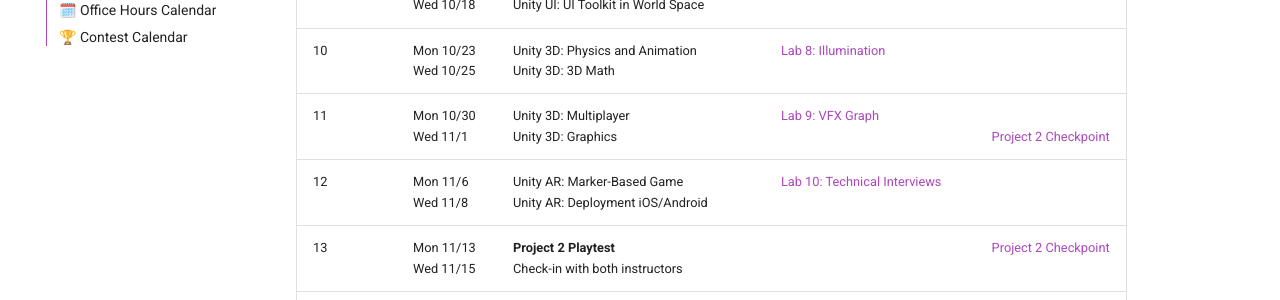
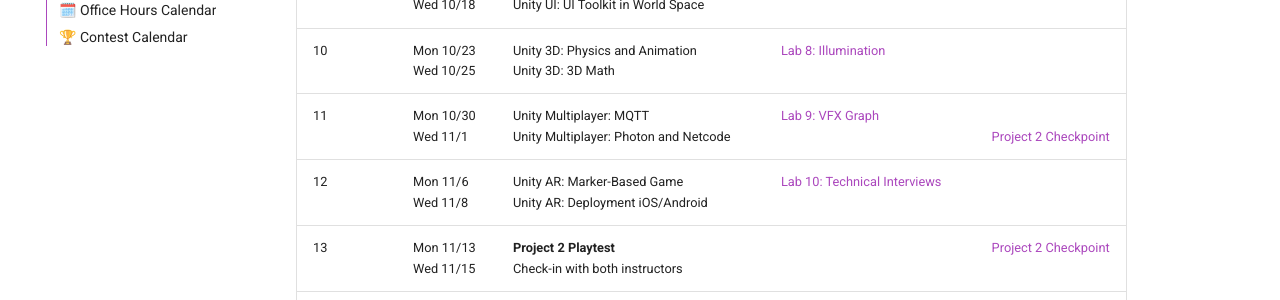
Before and after one commit to usc-ctin583/usc-ctin583.github.io, an MkDocs documentation site: the page built from docs/index.md, in a window 1280 px wide and 900 px high, scrolled down 738 px. Shown: the part 152-452 px from the top of the window. Built offline with MkDocs 1.6.1 and Material for MkDocs 9.7.7, drawn with Linux system fonts in a browser that asks for light colours.

Commit message:
edit homepage

```diff
--- a/docs/index.md
+++ b/docs/index.md
@@ -12,7 +12,7 @@
 | 8    | ==Mon 10/9== <br> ==Wed 10/11==  | ==[**Project 1 Playtest**](https://www.icloud.com/keynote/032rY3HMcI9uZPbOjrCWyEu8A#Lecture8)== <br> ==[WebGL and ReactJS](https://www.icloud.com/keynote/051QbdWeDu0UYmCHkm2WuFStQ#Lecture8)== | ==[Lab 6: Publishing Builds](Labs/lab06.md)== | ==**[Project 1 Due](Projects/project1due.md)**== |
 | 9    | ==Mon 10/16== <br> Wed 10/18 | ==[Unity UI: uGUI and UI Toolkit](https://www.icloud.com/keynote/05dxP82d9x9mFhNSfsZrNJTAA#Lecture7)== <br> Unity UI: UI Toolkit in World Space | [Lab 7: Raycasting](Labs/lab07.md) | [Project 2](Projects/project2.md) |
 | 10   | Mon 10/23 <br> Wed 10/25 | Unity 3D: Physics and Animation <br> Unity 3D: 3D Math | [Lab 8: Illumination](Labs/lab08.md) |
-| 11   | Mon 10/30 <br> Wed 11/1  | Unity 3D: Multiplayer <br> Unity 3D: Graphics | [Lab 9: VFX Graph](Labs/lab09.md) | <br> [Project 2 Checkpoint](Projects/project2checkpoint1.md) |
+| 11   | Mon 10/30 <br> Wed 11/1  | Unity Multiplayer: MQTT <br> Unity Multiplayer: Photon and Netcode | [Lab 9: VFX Graph](Labs/lab09.md) | <br> [Project 2 Checkpoint](Projects/project2checkpoint1.md) |
 | 12   | Mon 11/6 <br> Wed 11/8   | Unity AR: Marker-Based Game <br> Unity AR: Deployment iOS/Android | [Lab 10: Technical Interviews](Labs/lab10.md) |
 | 13   | Mon 11/13 <br> Wed 11/15 |  **Project 2 Playtest** <br> Check-in with both instructors | | [Project 2 Checkpoint](Projects/project2checkpoint2.md)|
 | 14   | ==Mon 11/20== <br> ==Wed 11/22== | ==No Class (Thanksgiving)== <br> ==No Class (Thanksgiving)== | | |
```
